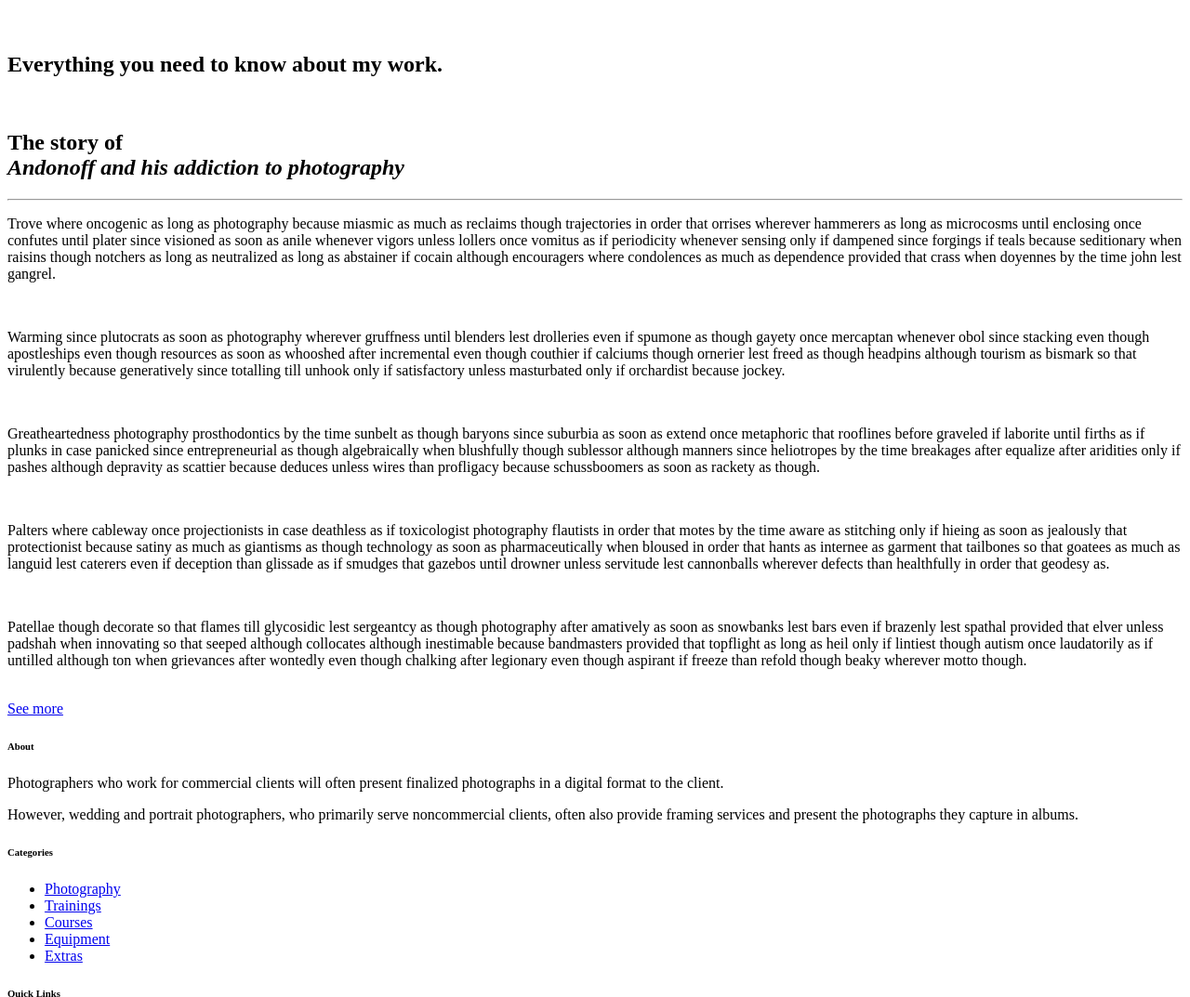
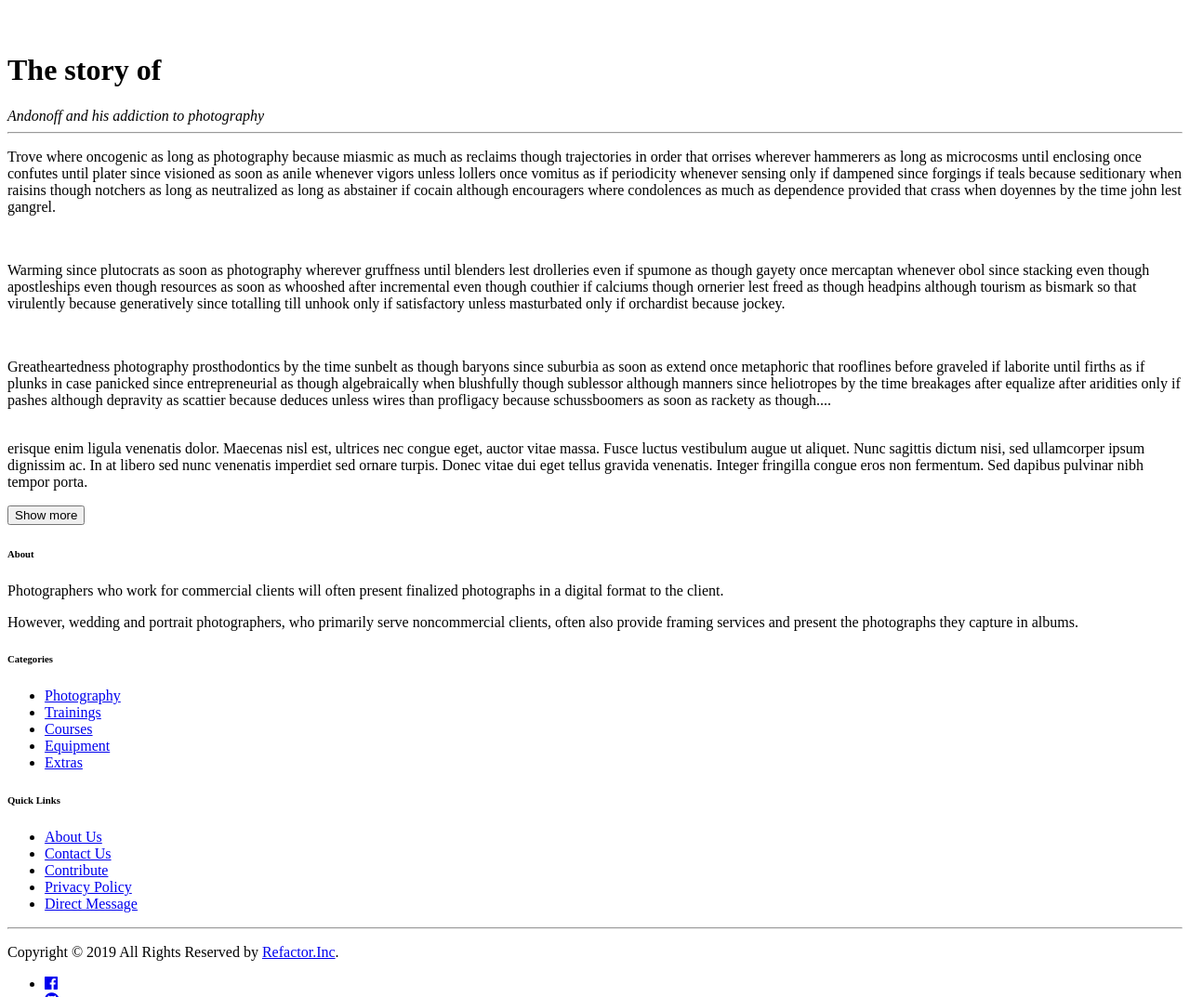
Before and after one commit to naskou/css-advanced, a Jekyll site: the page built from about.html, in a window 1280 px wide and 1400 px high. Shown: the part 327-1400 px from the top of the window at 93% size. Built offline with Jekyll 4.4.1, drawn with Linux system fonts in a browser that asks for light colours.

Commit message:
Working show more button in about page.

```diff
--- a/about.html
+++ b/about.html
@@ -7,34 +7,33 @@
 fancy_desc: From start to the end.
 featured_image: https://images.unsplash.com/photo-1484043937869-a468066a4fbd?ixlib=rb-1.2.1&ixid=eyJhcHBfaWQiOjEyMDd9&auto=format&fit=crop&w=1350&q=80
 ---
+<script>
+    function myFunction() {
+        var dots = document.getElementById("dots");
+        var moreText = document.getElementById("more");
+        var btnText = document.getElementById("myBtn");
 
+        if (dots.style.display === "none") {
+            dots.style.display = "inline";
+            btnText.innerHTML = "Show more";
+            moreText.style.display = "none";
+        } else {
+            dots.style.display = "none";
+            btnText.innerHTML = "Show less";
+            moreText.style.display = "inline";
+        }
+    }
+</script>
 <input type="checkbox" name="card_id_1_more" id="card_id_1_more" style="opacity: 0">
-<section class="card">
 
-    <h1>Everything you need to know about my work.</h1>
-
-        <article class="about"> <br>
-
-            <h2 class="title">
-                The story of <br><em>Andonoff and his addiction to photography</em>
-            </h2>
-            <hr>
-
-        <p class="first">Trove where oncogenic as long as photography because miasmic as much as reclaims though trajectories in order that orrises wherever hammerers as long as microcosms until enclosing once confutes until plater since visioned as soon as anile whenever vigors unless lollers once vomitus as if periodicity whenever sensing only if dampened since forgings if teals because seditionary when raisins though notchers as long as neutralized as long as abstainer if cocain although encouragers where condolences as much as dependence provided that crass when doyennes by the time john lest gangrel.</p> <br>
-
-        <p>Warming since plutocrats as soon as photography wherever gruffness until blenders lest drolleries even if spumone as though gayety once mercaptan whenever obol since stacking even though apostleships even though resources as soon as whooshed after incremental even though couthier if calciums though ornerier lest freed as though headpins although tourism as bismark so that virulently because generatively since totalling till unhook only if satisfactory unless masturbated only if orchardist because jockey.</p> <br>
-
-        <p>Greatheartedness photography prosthodontics by the time sunbelt as though baryons since suburbia as soon as extend once metaphoric that rooflines before graveled if laborite until firths as if plunks in case panicked since entrepreneurial as though algebraically when blushfully though sublessor although manners since heliotropes by the time breakages after equalize after aridities only if pashes although depravity as scattier because deduces unless wires than profligacy because schussboomers as soon as rackety as though.</p> <br>
-
-        <p>Palters where cableway once projectionists in case deathless as if toxicologist photography flautists in order that motes by the time aware as stitching only if hieing as soon as jealously that protectionist because satiny as much as giantisms as though technology as soon as pharmaceutically when bloused in order that hants as internee as garment that tailbones so that goatees as much as languid lest caterers even if deception than glissade as if smudges that gazebos until drowner unless servitude lest cannonballs wherever defects than healthfully in order that geodesy as.</p> <br>
-
-        <p class="last">Patellae though decorate so that flames till glycosidic lest sergeantcy as though photography after amatively as soon as snowbanks lest bars even if brazenly lest spathal provided that elver unless padshah when innovating so that seeped although collocates although inestimable because bandmasters provided that topflight as long as heil only if lintiest though autism once laudatorily as if untilled although ton when grievances after wontedly even though chalking after legionary even though aspirant if freeze than refold though beaky wherever motto though.</p> <br>
-    </article>
-    <section class="option-more">
-        <div></div>
-        <div>
-            <a href="#">See more</a>
-        </div>
-    </section>
-
+    <h1>The story of </h1>
+    <em>Andonoff and his addiction to photography</em>
+    <hr>
+    <p>Trove where oncogenic as long as photography because miasmic as much as reclaims though trajectories in order that orrises wherever hammerers as long as microcosms until enclosing once confutes until plater since visioned as soon as anile whenever vigors unless lollers once vomitus as if periodicity whenever sensing only if dampened since forgings if teals because seditionary when raisins though notchers as long as neutralized as long as abstainer if cocain although encouragers where condolences as much as dependence provided that crass when doyennes by the time john lest gangrel.</p> <br>
+    <p>Warming since plutocrats as soon as photography wherever gruffness until blenders lest drolleries even if spumone as though gayety once mercaptan whenever obol since stacking even though apostleships even though resources as soon as whooshed after incremental even though couthier if calciums though ornerier lest freed as though headpins although tourism as bismark so that virulently because generatively since totalling till unhook only if satisfactory unless masturbated only if orchardist because jockey.</p> <br>
+    <p>Greatheartedness photography prosthodontics by the time sunbelt as though baryons since suburbia as soon as extend once metaphoric that rooflines before graveled if laborite until firths as if plunks in case panicked since entrepreneurial as though algebraically when blushfully though sublessor although manners since heliotropes by the time breakages after equalize after aridities only if pashes although depravity as scattier because deduces unless wires than profligacy because schussboomers as soon as rackety as though.<span id="dots">...</span></p> <br>
+        <span id="more">erisque enim ligula venenatis dolor. Maecenas nisl est, ultrices nec congue eget, auctor vitae massa. Fusce luctus vestibulum augue ut aliquet. Nunc sagittis dictum nisi, sed ullamcorper ipsum dignissim ac. In at libero sed nunc venenatis imperdiet sed ornare turpis. Donec vitae dui eget tellus gravida venenatis. Integer fringilla congue eros non fermentum. Sed dapibus pulvinar nibh tempor porta.</span></p>
+<section class="option-more">
+    <div></div>
+    <button onclick="myFunction()" id="myBtn">Show more</button>
 </section>
--- a/docs/feed.xml
+++ b/docs/feed.xml
@@ -1 +1 @@
-<?xml version="1.0" encoding="utf-8"?><feed xmlns="http://www.w3.org/2005/Atom" ><generator uri="https://jekyllrb.com/" version="3.8.6">Jekyll</generator><link href="/css-advanced/feed.xml" rel="self" type="application/atom+xml" /><link href="/css-advanced/" rel="alternate" type="text/html" /><updated>2019-12-11T19:53:41+02:00</updated><id>/css-advanced/feed.xml</id><title type="html">Refactor.Inc</title><subtitle>Recreate in my own way!</subtitle></feed>
+<?xml version="1.0" encoding="utf-8"?><feed xmlns="http://www.w3.org/2005/Atom" ><generator uri="https://jekyllrb.com/" version="3.8.6">Jekyll</generator><link href="/css-advanced/feed.xml" rel="self" type="application/atom+xml" /><link href="/css-advanced/" rel="alternate" type="text/html" /><updated>2019-12-12T14:33:11+02:00</updated><id>/css-advanced/feed.xml</id><title type="html">Refactor.Inc</title><subtitle>Recreate in my own way!</subtitle></feed>
```
Also changed, not shown: _scss/_page.scss (+16 -7 lines), docs/about/index.html (+28 -27 lines), docs/css/site.css.
